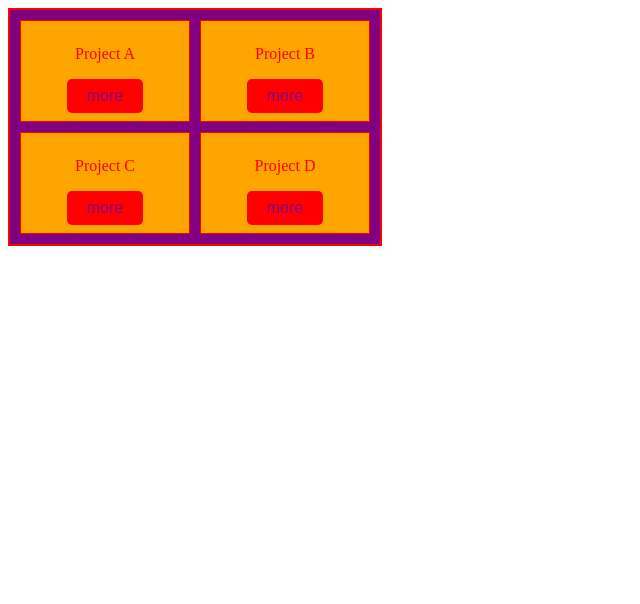
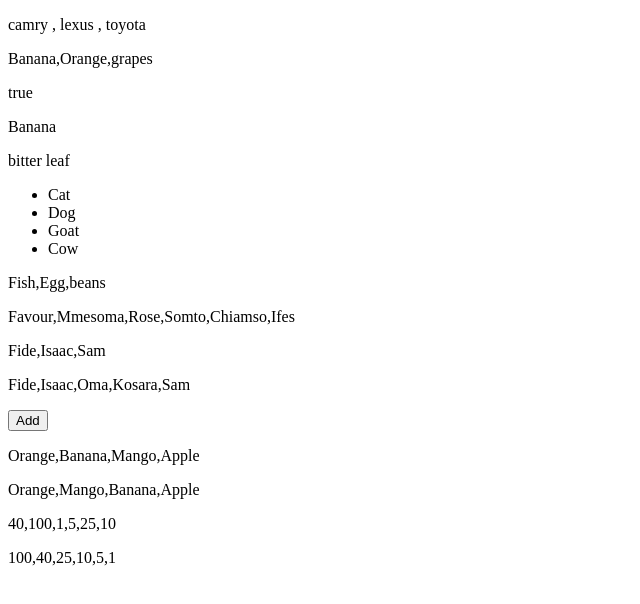
Before and after one commit to fidexcode/practicing-point, a plain HTML site: page index.html in a window 1280 px wide. Shown: the whole page, without its empty margins (0-640 px from the left). Drawn offline with Linux system fonts and the light colour scheme.

Commit message:
learned array

```diff
--- a/index.html
+++ b/index.html
@@ -4,27 +4,23 @@
     <meta charset="UTF-8">
     <meta name="viewport" content="width=device-width, initial-scale=1.0">
     <title>Document</title>
-    <link rel="stylesheet" href="style.css">
 </head>
 <body>
-        <div class="box-container">
-            <div class="box">
-                <P>Project A</P>
-                <button>more</button>
-            </div>
-            <div class="box">
-                <p>Project B</p>
-                <button>more</button>
-            </div>
-            <div class="box">
-                <p>Project C</p>
-                <button>more</button>
-            </div class="box">
-            <div class="box">
-                <p>Project D</p>
-                <button>more</button>
-            </div>
-        </div>
-        <script src="index.js"></script>
+    <p id="array"></p>
+    <p id="string"></p>
+    <p id="arraylenght"></p>
+    <p id="access"></p>
+    <p id="last"></p>
+    <p id="loop"></p>
+    <p id="addItem"></p>
+    <p id="concat"></p>
+    <p id="boys"></p>
+    <p id="update"></p>
+    <button onclick="addElement()">Add</button>
+    <p id="fruits"></p>
+    <p id="sort"></p>
+    <p id="number"></p>
+    <p id="sortno"></p>
 </body>
+<script src="index.js"></script>
 </html>
--- a/index.js
+++ b/index.js
@@ -1,7 +1,55 @@
-var root = document.querySelector(":root");
-var rootStyles = getComputedStyle(root);
-var primaryColor = rootStyles.getPropertyValue("--primary-color")
-console.log(primaryColor);
-root.style.setProperty("--primary-color", "red");
+const cars =[];
+cars[0] = " camry ";
+cars[1] = " lexus ";
+cars[2] = " toyota ";
+document.getElementById("array").innerHTML = cars;
 
-root.style.setProperty("--secondary-color", "orange")
+/*convert array to string*/
+const fruits = ["Banana", "Orange", "grapes"];
+document.getElementById("string").innerHTML= fruits.toString();
+/* lenght of an array */
+const fruit = ["Banana", "Orange", "Grapes", "Lemon", "Apple"];
+document.getElementById("arraylenght").innerHTML = fruit instanceof Array;
+/*Accessing array elements */
+document.getElementById("access").innerHTML= fruit[0];
+const vegetables = ["pumkin", "green", "waterleaf", "bitter leaf"];
+document.getElementById("last").innerHTML = vegetables[vegetables.length-1];
+/*looping array elements*/
+const animals = ["Cat", "Dog", "Goat", "Cow"];
+let len = animals.length;
+let text = "<ul>"
+for(let i = 0; i < len; i++){
+    text += "<li>" + animals[i] + "</li>"
+}
+text+= "</ul>"
+document.getElementById("loop").innerHTML= text;
+/* Adding array elements*/
+const protein = ["Fish", "Egg", "beans"];
+document.getElementById("addItem").innerHTML= protein;
+function addElement(){
+    protein[protein.length] = "Milk";
+    document.getElementById("addItem").innerHTML= protein;
+}
+
+const myGirls = ["Favour", "Mmesoma", "Rose"];
+const myBoys = ["Somto", "Chiamso", "Ifes"];
+const myChildren = myGirls.concat(myBoys);
+document.getElementById("concat").innerHTML = myChildren;
+
+const boys = ["Fide", "Isaac", "Sam"];
+document.getElementById("boys").innerHTML= boys;
+boys.splice(2,0, "Oma","Kosara")
+document.getElementById("update").innerHTML = boys;
+
+/*Array sort*/
+const myFruits = ["Orange", "Banana", "Mango", "Apple"];
+document.getElementById("fruits").innerHTML = myFruits;
+myFruits.sort();
+myFruits.reverse();
+document.getElementById("sort").innerHTML = myFruits;
+
+const points = [40,100,1,5,25,10];
+document.getElementById("number").innerHTML = points;
+points.sort(function(a,b){return a - b});
+points.reverse(function(a,b){return a - b});
+document.getElementById("sortno").innerHTML = points;
--- a/style.css
+++ /dev/null
@@ -1,42 +0,0 @@
-:root{
-    --primary-color: yellow;
-    --secondary-color: pink;
-    --neutral-color: purple;
-    --padding-size: 8px 20px;
-}
-.box-container{
-    background-color: var(--neutral-color);
-    width: 350px;
-    display: grid;
-    grid-template-columns: 1fr 1fr;
-    gap: 10px;
-    padding: 10px;
-    border: 2px solid var(--primary-color);
-}
-.box{
-    background-color: var(--secondary-color);
-    color: var(--primary-color);
-    padding: var(--padding-size);
-    font-size: 16px;
-    display: flex;
-    flex-direction: column;
-    place-items: center;
-    border: 1px solid var(--primary-color);
-}
-
-button{
-    border: none;
-    background-color: var(--primary-color);
-    color: var(--neutral-color);
-    padding: var(--padding-size);
-    border-radius: 5px;
-    font-size: 16px;
-}
-@media  (max-width:768px) {
-    .box-container{
-        grid-template-columns: 1fr;
-    }
-    .box-container{
-        width: 200px;
-    }
-}
```
